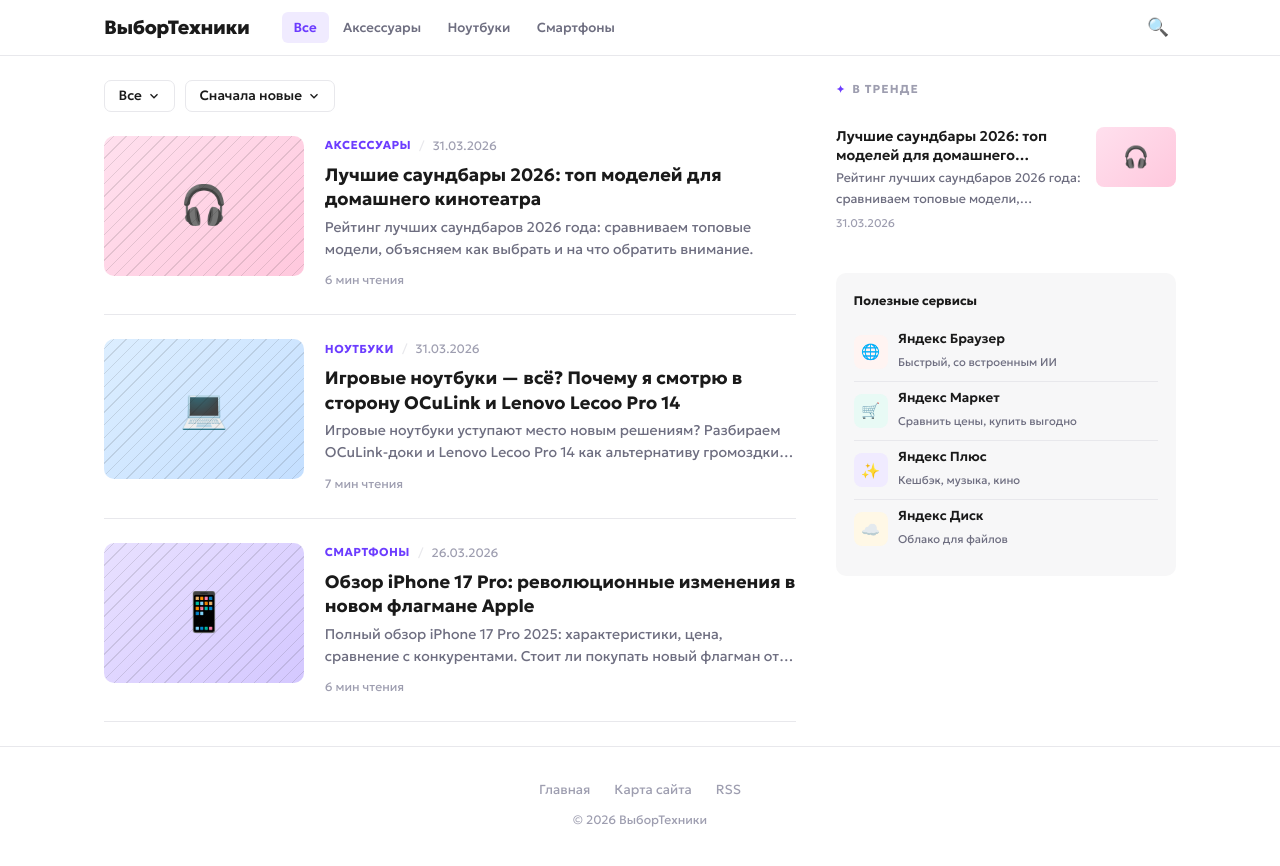
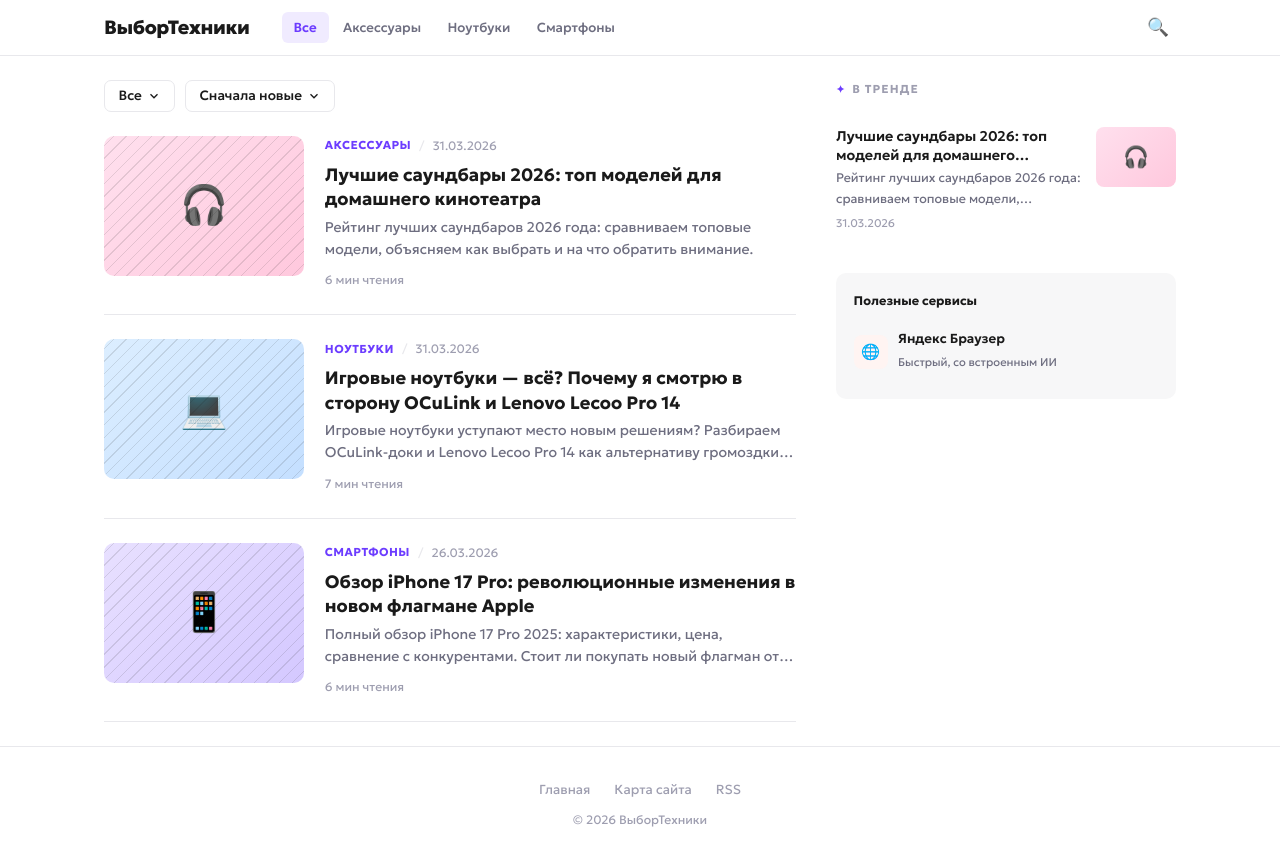
Before and after one commit to MagisterGudvin/vybor-tehniki, a Jekyll site: the page built from index.html, in a window 1280 px wide. Shown: the top 866 px of the page. Built offline with Jekyll 4.4.1, drawn with Linux system fonts in a browser that asks for light colours.

Commit message:
Update yandex_services.html

```diff
--- a/_includes/yandex_services.html
+++ b/_includes/yandex_services.html
@@ -8,7 +8,7 @@
                 <span>Быстрый, со встроенным ИИ</span>
             </div>
         </a>
-        <a class="promo-s-item" href="{{ site.yandex.market_ref }}" target="_blank" rel="noopener sponsored nofollow">
+       <!-- <a class="promo-s-item" href="{{ site.yandex.market_ref }}" target="_blank" rel="noopener sponsored nofollow">
             <div class="promo-s-icon market">🛒</div>
             <div class="promo-s-text">
                 <h4>Яндекс Маркет</h4>
@@ -28,6 +28,6 @@
                 <h4>Яндекс Диск</h4>
                 <span>Облако для файлов</span>
             </div>
-        </a>
+        </a>-->
     </div>
 </div>
```
